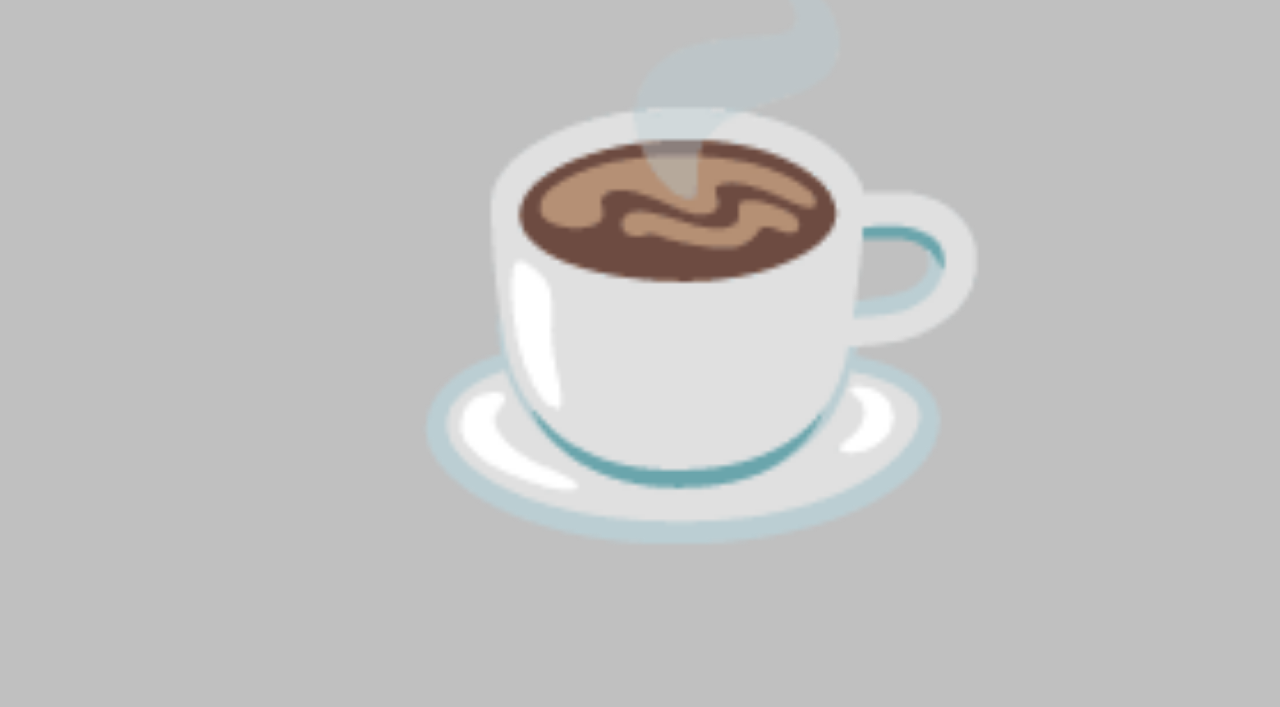
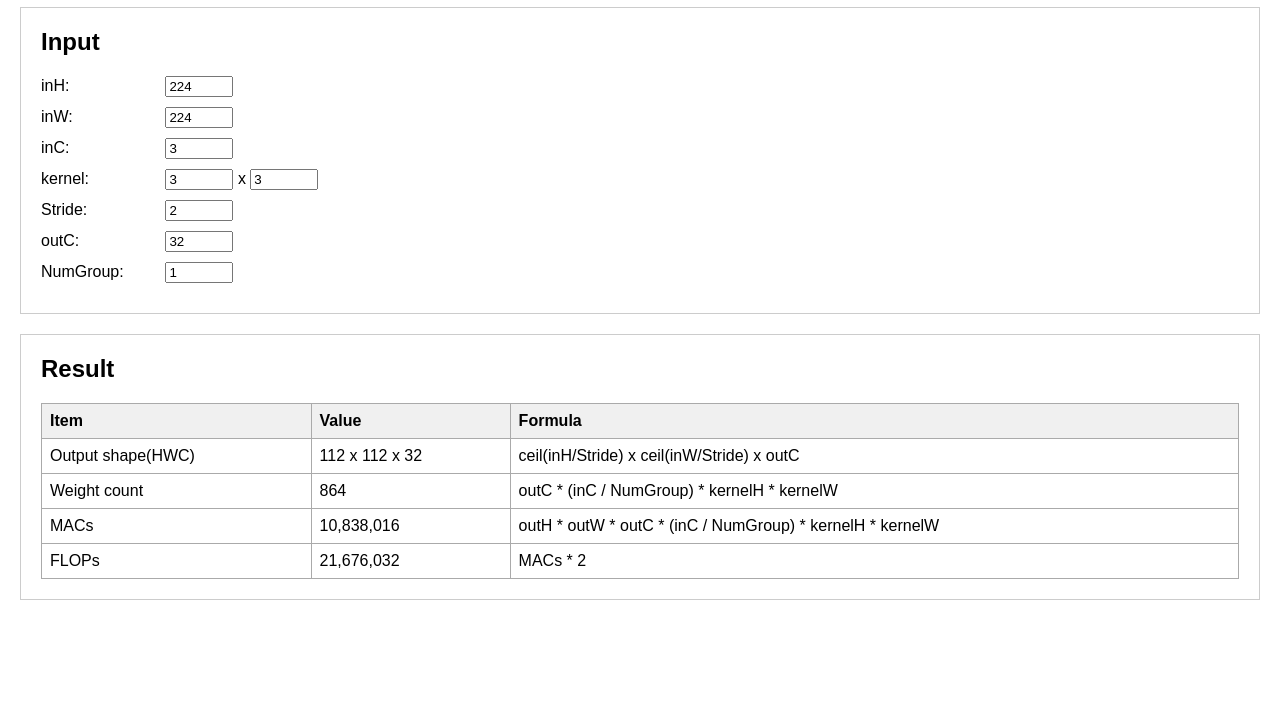
Before and after one commit to lisosia/lisosia.github.io, a plain HTML site: page index.html in a window 1280 px wide. Shown: the part 93-800 px from the top of the page. Drawn offline with Linux system fonts and the light colour scheme.

Commit message:
Update index.html

```diff
--- a/index.html
+++ b/index.html
@@ -1,16 +1,189 @@
 <!DOCTYPE html>
-<html lang="en">
-  <head>
-    <meta charset="utf-8">
-    <title>lisosia</title>
-    <link rel="stylesheet" href="style.css">
-    <!-- <script src="script.js"></script> -->
-  </head>
-  <body>
-    <div id="wrapper">
-      <div class="center">
-	<div class="coffee">☕</div>
+<html lang="ja">
+<head>
+  <meta charset="UTF-8">
+  <title>Convolution Calculation Tool</title>
+  <style>
+    body {
+      font-family: Arial, sans-serif;
+      margin: 0;
+      padding: 20px;
+      box-sizing: border-box;
+    }
+    .container {
+      display: flex;
+      flex-direction: column;
+      gap: 20px;
+    }
+    .panel {
+      border: 1px solid #ccc;
+      padding: 20px;
+    }
+    h2 {
+      margin-top: 0;
+    }
+    .input-group {
+      margin-bottom: 10px;
+    }
+    label {
+      display: inline-block;
+      width: 120px;
+    }
+    input {
+      width: 60px;
+    }
+    table {
+      border-collapse: collapse;
+      width: 100%;
+    }
+    th, td {
+      border: 1px solid #aaa;
+      padding: 8px;
+      text-align: left;
+    }
+    th {
+      background-color: #f0f0f0;
+    }
+  </style>
+</head>
+<body>
+  <h1>Convolution Calculation Tool</h1>
+  <div class="container">
+    <!-- Input Panel -->
+    <div class="panel" id="inputPanel">
+      <h2>Input</h2>
+      <div class="input-group">
+        <label for="inH">inH:</label>
+        <input type="number" id="inH" value="224">
+      </div>
+      <div class="input-group">
+        <label for="inW">inW:</label>
+        <input type="number" id="inW" value="224">
+      </div>
+      <div class="input-group">
+        <label for="inC">inC:</label>
+        <input type="number" id="inC" value="3">
+      </div>
+      <div class="input-group">
+        <label>kernel:</label>
+        <input type="number" id="KernelH" value="3"> x
+        <input type="number" id="KernelW" value="3">
+      </div>
+      <div class="input-group">
+        <label for="Stride">Stride:</label>
+        <input type="number" id="Stride" value="2">
+      </div>
+      <div class="input-group">
+        <label for="outC">outC:</label>
+        <input type="number" id="outC" value="32">
+      </div>
+      <div class="input-group">
+        <label for="NumGroup">NumGroup:</label>
+        <input type="number" id="NumGroup" value="1">
       </div>
     </div>
-  </body>
+
+    <!-- Result Panel -->
+    <div class="panel" id="resultPanel">
+      <h2>Result</h2>
+      <table id="resultTable">
+        <thead>
+          <tr>
+            <th>Item</th>
+            <th>Value</th>
+            <th>Formula</th>
+          </tr>
+        </thead>
+        <tbody>
+          <!-- 結果はここに挿入される -->
+        </tbody>
+      </table>
+    </div>
+  </div>
+
+  <script>
+    // 数値をカンマ区切りにするヘルパー関数
+    function formatNumber(num) {
+      return num.toLocaleString();
+    }
+
+    // 入力項目の取得
+    const inputs = {
+      inH: document.getElementById("inH"),
+      inW: document.getElementById("inW"),
+      inC: document.getElementById("inC"),
+      KernelH: document.getElementById("KernelH"),
+      KernelW: document.getElementById("KernelW"),
+      Stride: document.getElementById("Stride"),
+      outC: document.getElementById("outC"),
+      NumGroup: document.getElementById("NumGroup")
+    };
+    const resultTableBody = document.querySelector("#resultTable tbody");
+
+    // 計算処理
+    function calculate() {
+      // 入力値取得と型変換
+      const inH = parseInt(inputs.inH.value);
+      const inW = parseInt(inputs.inW.value);
+      const inC = parseInt(inputs.inC.value);
+      const kernelH = parseInt(inputs.KernelH.value);
+      const kernelW = parseInt(inputs.KernelW.value);
+      const stride = parseInt(inputs.Stride.value);
+      const outC = parseInt(inputs.outC.value);
+      const NumGroup = parseInt(inputs.NumGroup.value);
+
+      // 出力サイズ計算 (same padding 想定)
+      const outH = Math.ceil(inH / stride);
+      const outW = Math.ceil(inW / stride);
+
+      // Weight数の計算
+      const weightCount = outC * (inC / NumGroup) * kernelH * kernelW;
+
+      // MAC数の計算
+      const MACs = outH * outW * outC * (inC / NumGroup) * kernelH * kernelW;
+
+      // FLOPS = MACs * 2
+      const FLOPS = MACs * 2;
+
+      // 結果をテーブルに出力
+      resultTableBody.innerHTML = "";
+
+      // Output shape(HWC)
+      const rowOutputSize = document.createElement("tr");
+      rowOutputSize.innerHTML = `<td>Output shape(HWC)</td>
+        <td>${outH} x ${outW} x ${outC}</td>
+        <td>ceil(inH/Stride) x ceil(inW/Stride) x outC</td>`;
+      resultTableBody.appendChild(rowOutputSize);
+
+      // Weight count
+      const rowWeight = document.createElement("tr");
+      rowWeight.innerHTML = `<td>Weight count</td>
+        <td>${formatNumber(weightCount)}</td>
+        <td>outC * (inC / NumGroup) * kernelH * kernelW</td>`;
+      resultTableBody.appendChild(rowWeight);
+
+      // MACs
+      const rowMACs = document.createElement("tr");
+      rowMACs.innerHTML = `<td>MACs</td>
+        <td>${formatNumber(MACs)}</td>
+        <td>outH * outW * outC * (inC / NumGroup) * kernelH * kernelW</td>`;
+      resultTableBody.appendChild(rowMACs);
+
+      // FLOPs
+      const rowFLOPS = document.createElement("tr");
+      rowFLOPS.innerHTML = `<td>FLOPs</td>
+        <td>${formatNumber(FLOPS)}</td>
+        <td>MACs * 2</td>`;
+      resultTableBody.appendChild(rowFLOPS);
+    }
+
+    // 入力変更時に再計算
+    Object.values(inputs).forEach(input => {
+      input.addEventListener("input", calculate);
+    });
+
+    // 初期計算
+    calculate();
+  </script>
+</body>
 </html>
```
